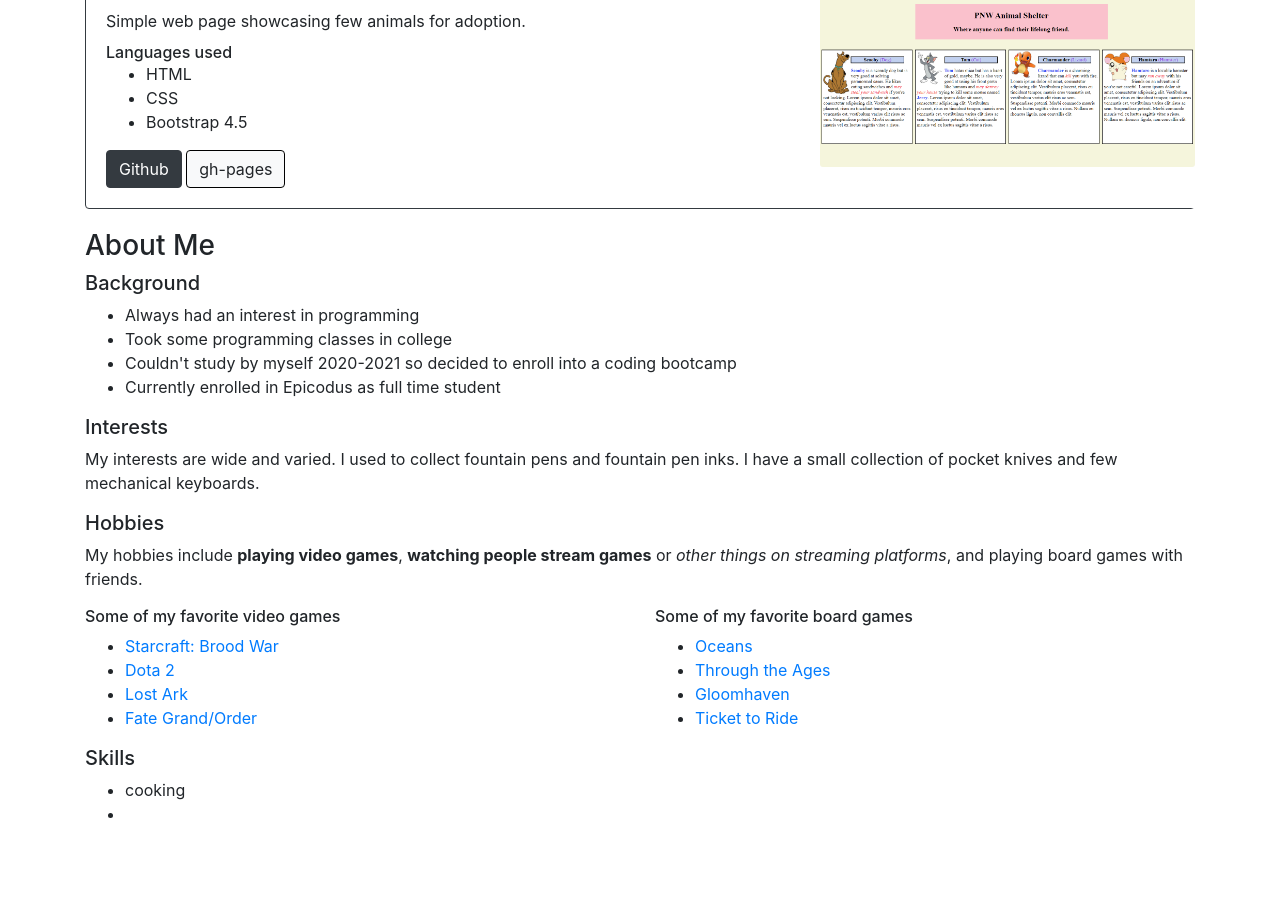
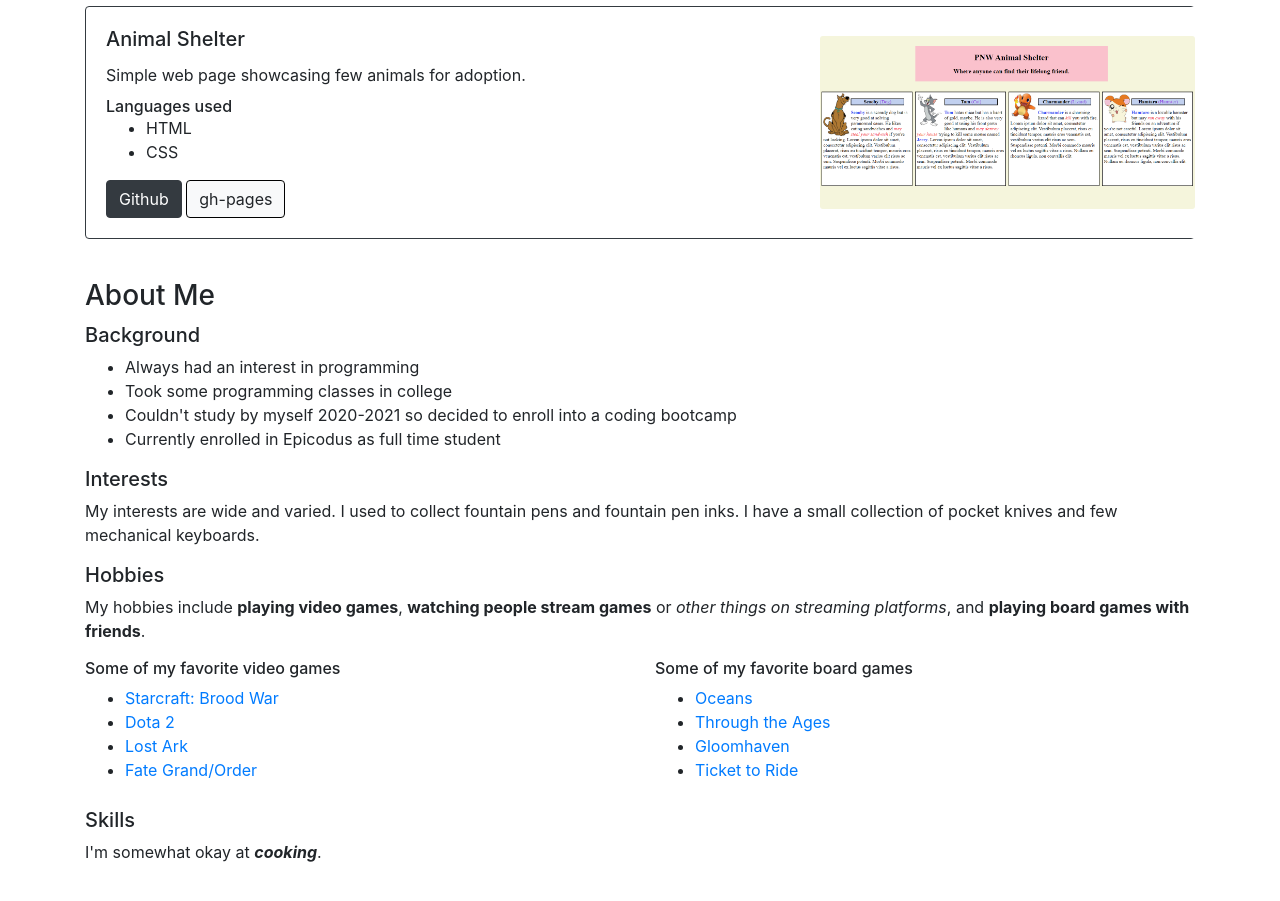
Before and after one commit to leark/portfolio, a plain HTML site: page index.html in a window 1280 px wide. Shown: the part 1081-1982 px from the top of the page. Before the commit the page ends 1927 px from the top, so only its background shows below. Drawn offline with nearby package versions, Linux system fonts and the light colour scheme.

Commit message:
WIP: interests.

```diff
--- a/css/styles.css
+++ b/css/styles.css
@@ -20,19 +20,22 @@
 }
 
 .section {
-  margin-bottom: 20px;
+  margin-top: 20px;
+  margin-bottom: 40px;
 }
 
 #contents {
-  padding-left: 50%;
+  padding-left: 60%;
 }
 
 #contents a {
   color: #0645AD;
+  font-size: 15pt;
 }
 
 #contents ol {
-  padding-left: 20px;
+  padding-left: 10px;
+  list-style: none;
 }
 
 .card {
@@ -53,15 +56,16 @@
   align-items: center;
 }
 
-.card-img {
-
+.subsection {
+  margin-top: 10px;
+  margin-bottom: 10px;
 }
 
 em {
   font-style: italic;
 }
 
-/* .card .btn {
-  background-color: black;
-  border-color: black;
-} */
+span {
+  font-style: italic;
+  font-weight: bold;
+}
--- a/index.html
+++ b/index.html
@@ -9,7 +9,7 @@
   <div class="container">
     <div id="top" class="section">
       <div class="jumbotron">
-        <h1>Seung Lee</h1>
+        <h1>Seung Lee's Portfolio</h1>
         <a href="https://github.com/leark">
           <img src="img/GitHub-Mark-64px.png" alt="An image of Github logo.">
         </a>
@@ -37,25 +37,6 @@
     </div>
     <div id="list" class="section">
       <h3>Repositories</h3>
-      <!--
-        example card for a repository
-        <div class="card border-dark">
-          <div class="row no-gutter">
-            <div class="col-8">
-              <div class="card-body">
-                <h5 class="card-title">Repo name</h5>
-                <h6 class="card-subtitle">Repo subtitle</h6>
-                <p class="card-text">Repo description</p>
-                <a href="#" class="btn btn-dark">Github</a>
-                <a href="#" class="btn btn-light">gh-pages</a>
-              </div>
-            </div>
-            <div class="repo_img col-4">
-              <img src="#" class="card-img" alt="">
-            </div>
-          </div>
-        </div>
-      -->
       <div class="card border-dark">
         <div class="row no-gutter">
           <div class="col-8">
@@ -108,7 +89,6 @@
               <ul class="card-text">
                 <li>HTML</li>
                 <li>CSS</li>
-                <li>Bootstrap 4.5</li>
               </ul>
               <a href="https://https://github.com/leark/animal-shelter" class="btn btn-dark">Github</a>
               <a href="https://leark.github.io/animal-shelter" class="btn btn-light">gh-pages</a>
@@ -122,7 +102,7 @@
     </div>
     <div id="aboutme" class="section">
       <h3>About Me</h3>
-      <div id="background">
+      <div id="background" class="subsection">
         <h5>Background</h5>
         <ul>
           <li>Always had an interest in programming</li>
@@ -131,16 +111,19 @@
           <li>Currently enrolled in Epicodus as full time student</li>
         </ul>
       </div>
-      <div id="interests">
+      <div id="interests" class="subsection">
         <h5>Interests</h5>
         <p>
           My interests are wide and varied. I used to collect fountain pens and fountain pen inks. I have a small collection of pocket knives and few mechanical keyboards.
         </p>
+        <!-- <img src="#" alt="A picture of a founatin pen">
+        <img src="#" alt="A picture of a pocket knife">
+        <img src="#" alt="A picture of a mechanical keyboard"> -->
       </div>
-      <div id="hobbies">
+      <div id="hobbies" class="subsection">
         <h5>Hobbies</h5>
         <p>
-          My hobbies include <strong>playing video games</strong>, <strong>watching people stream games</strong> or <em>other things on streaming platforms</em>, and playing board games with friends.
+          My hobbies include <strong>playing video games</strong>, <strong>watching people stream games</strong> or <em>other things on streaming platforms</em>, and <strong>playing board games with friends</strong>.
         </p>
         <div class="row">
           <div class="col-6">
@@ -163,12 +146,11 @@
           </div>
         </div>
       </div>
-      <div id="skills">
+      <div id="skills" class="subsection">
         <h5>Skills</h5>
-        <ul>
-          <li>cooking</li>
-          <li></li>
-        </ul>
+        <p>
+          I'm somewhat okay at <span>cooking</span>.
+        </p>
       </div>
     </div>
     <div>
@@ -178,19 +160,30 @@
 </html>
 
 <!--
-https://github.com/leark/my-first-webpage
-https://github.com/leark/band-website
-https://github.com/FrankTimmons/animal-shelter
 
-
-Your name.
-An image of you, or something that represents you.
-A list of projects you have created with active links to their GitHub pages sites or GitHub repositories.
-For each, include a brief description of the project and what languages it uses.
-An “About Me” section.
 Your background (education, job experience, or why did you decide to take a class on programming, etc).
 Your current interests, hobbies, and skills.
 A gh-pages branch so that your site may be viewed on GitHub Pages at your-username.github.io/portfolio.
 
   following HTML tags are all used:   em, strong, , and span.
 -->
+
+      <!--
+        example card for a repository
+        <div class="card border-dark">
+          <div class="row no-gutter">
+            <div class="col-8">
+              <div class="card-body">
+                <h5 class="card-title">Repo name</h5>
+                <h6 class="card-subtitle">Repo subtitle</h6>
+                <p class="card-text">Repo description</p>
+                <a href="#" class="btn btn-dark">Github</a>
+                <a href="#" class="btn btn-light">gh-pages</a>
+              </div>
+            </div>
+            <div class="repo_img col-4">
+              <img src="#" class="card-img" alt="">
+            </div>
+          </div>
+        </div>
+      -->
```
